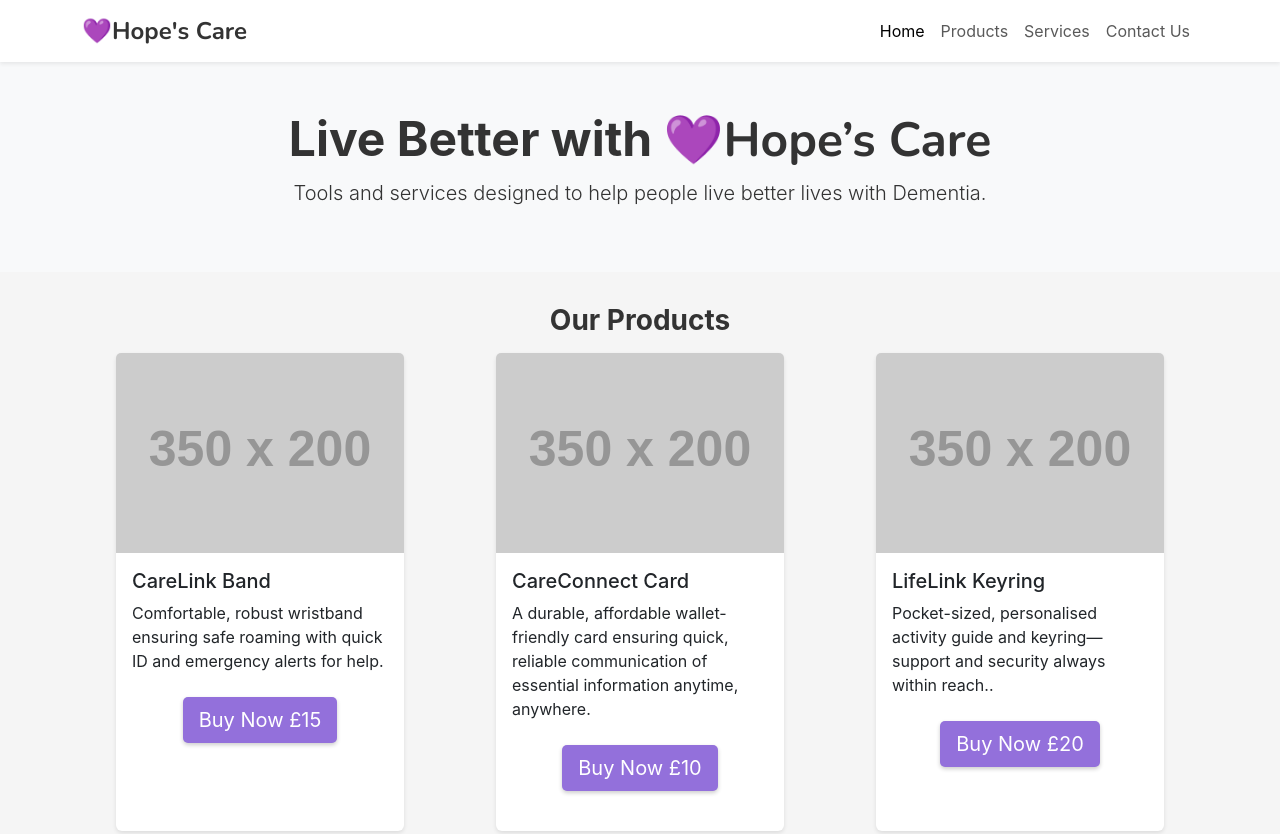
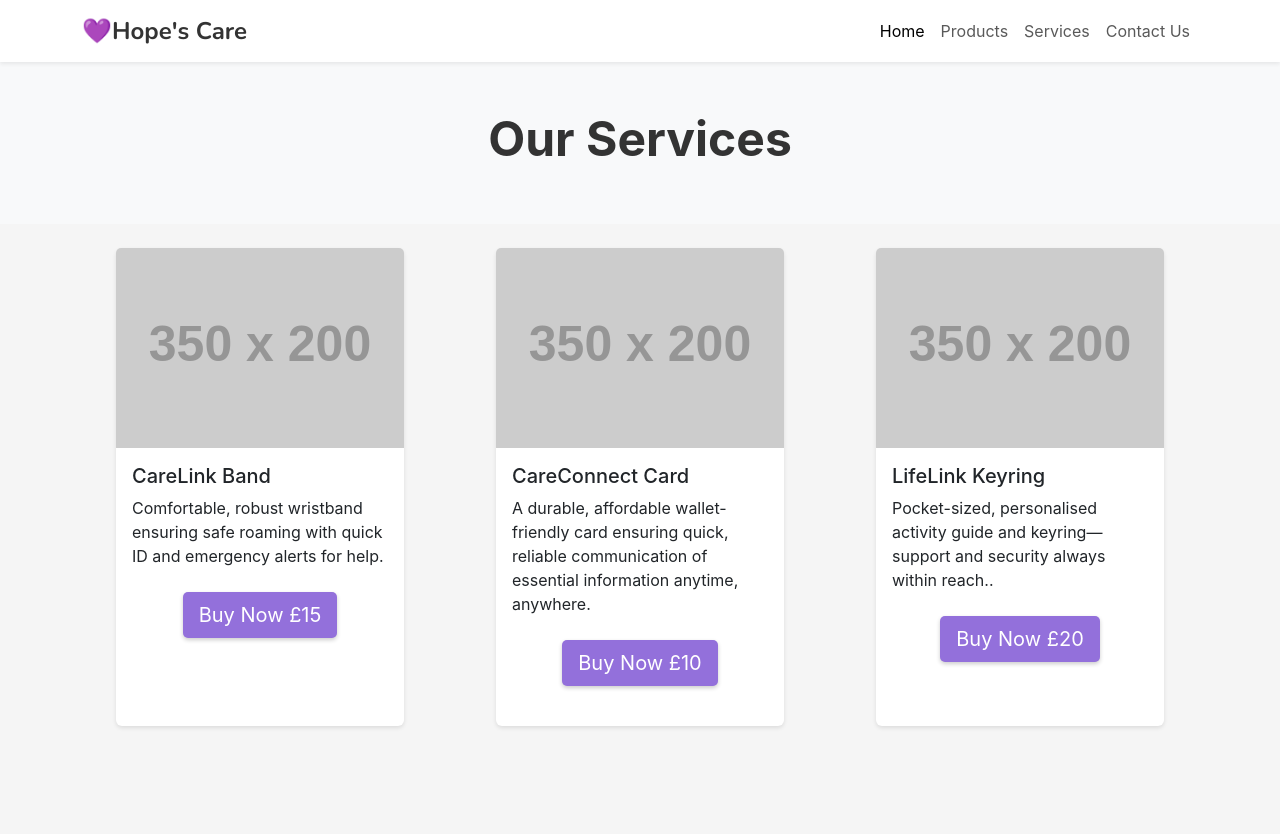
Before and after one commit to rapport/hopes, a plain HTML site: page services.html in a window 1280 px wide. Shown: the top 834 px of the page. Drawn offline with nearby package versions, Linux system fonts and the light colour scheme; placeholder pictures from the web are drawn by us.

Commit message:
Update services.html

```diff
--- a/services.html
+++ b/services.html
@@ -9,7 +9,7 @@
   href="https://cdn.jsdelivr.net/gh/twitter/twemoji@14.0.2/assets/svg/1f49c.svg"
   />
   <link href="https://fonts.googleapis.com/css2?family=Nunito:wght@400;700&display=swap" rel="stylesheet"/>
-  <title>Hope's Care</title>
+  <title>Hope's Care - Our Services</title>
   <!-- Bootstrap CSS (via CDN) -->
   <link
     rel="stylesheet"
@@ -136,16 +136,12 @@
 <!-- Main Hero / Jumbotron Section -->
 <div class="bg-light py-5 mb-4">
   <div class="container text-center">
-    <h1 class="display-5 fw-bold">Live Better with <span class="logo">💜Hope’s Care</span></h1>
-    <p class="lead">
-      Tools and services designed to help people live better lives with Dementia.
-    </p>
+    <h1 class="display-5 fw-bold">Our Services</h1>
   </div>
 </div>
 
 <!-- Products Section -->
 <div class="container">
-  <h2 class="section-title">Our Products</h2>
   <div class="row">
     <!-- Product 1: ID Band -->
     <div class="col-md-4 d-flex justify-content-center">
```
